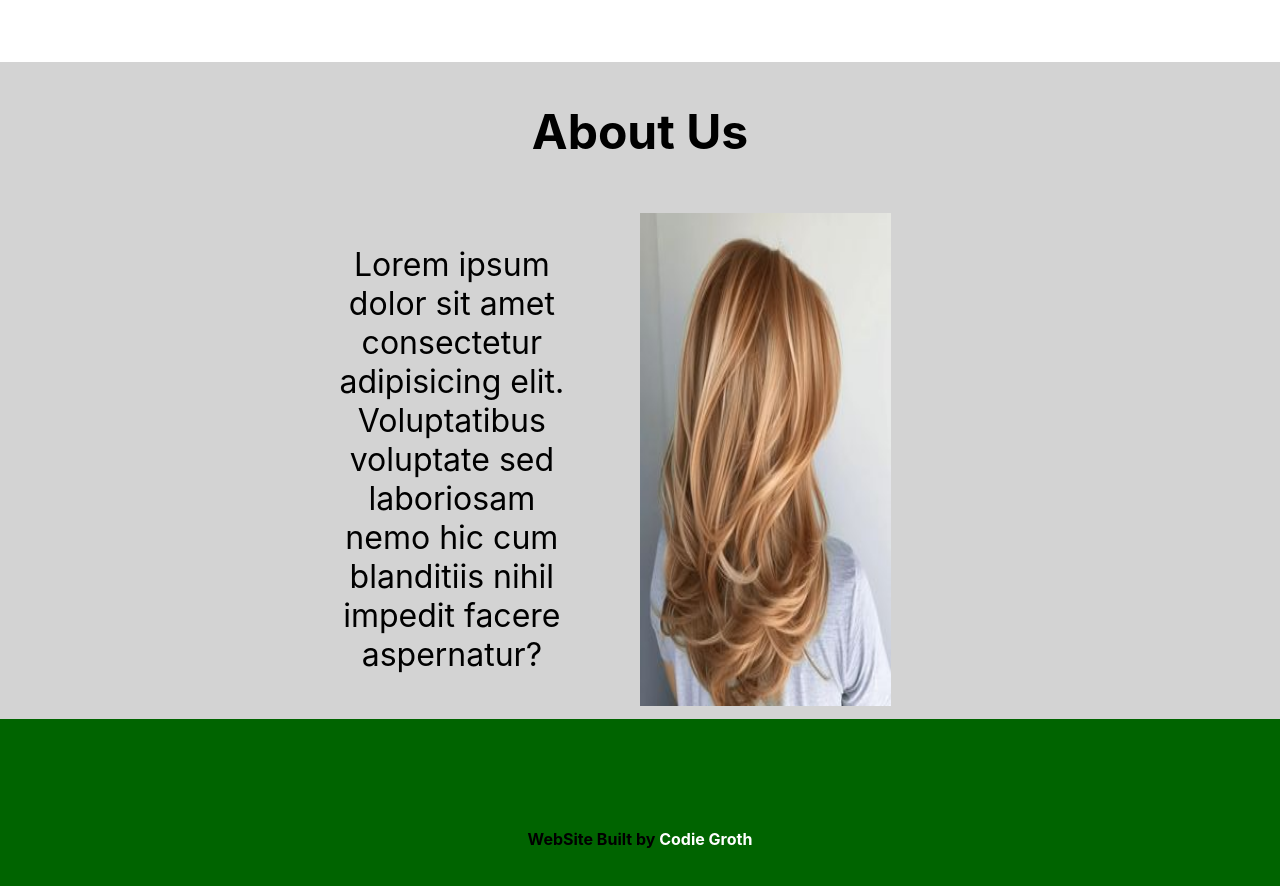
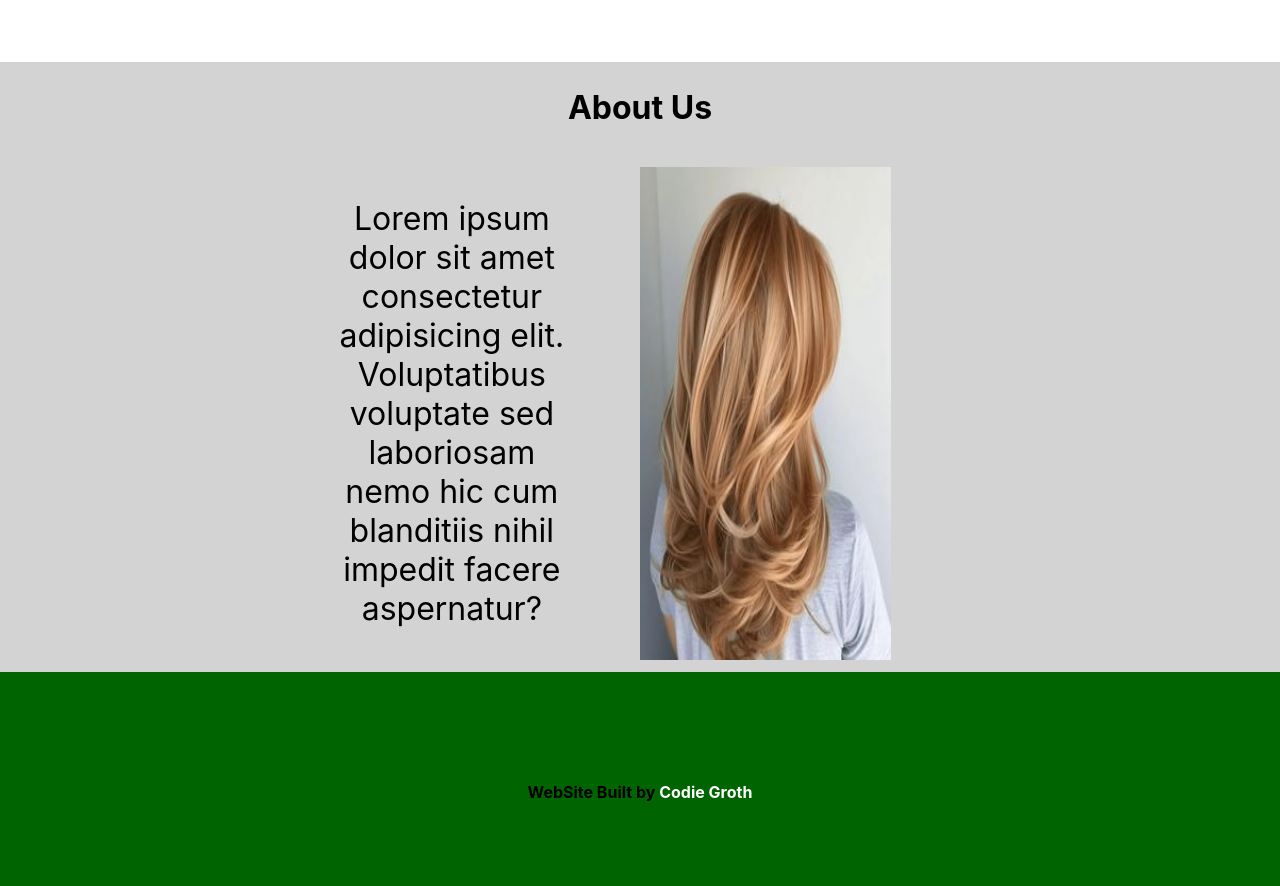
Before and after one commit to codiemaureen/SerenitySpringsSpa, a React (Create React App) app: page / in a window 1280 px wide. Shown: the part 1212-2098 px from the top of the page. Built offline with nearby package versions, Linux system fonts and the light colour scheme; a web font is replaced by a local one.

Commit message:
hidden overflow

```diff
--- a/src/index.css
+++ b/src/index.css
@@ -19,8 +19,9 @@ a:visited{
 
 .App{
     width: 100vw;
+    overflow-x: hidden;
 }
 
 h2{
-  font-size: 3rem;
+  font-size: 2rem;
 }
```
